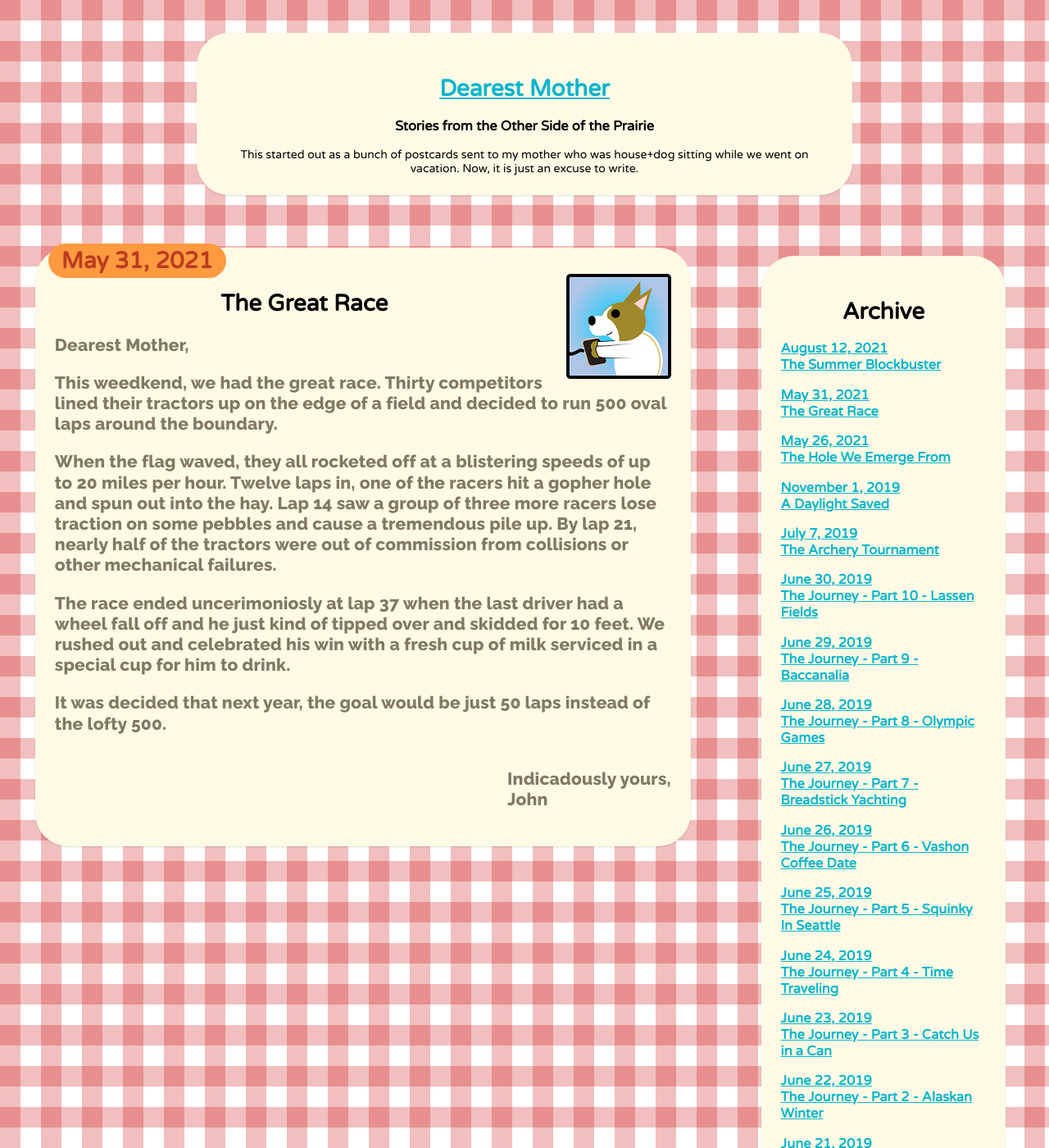
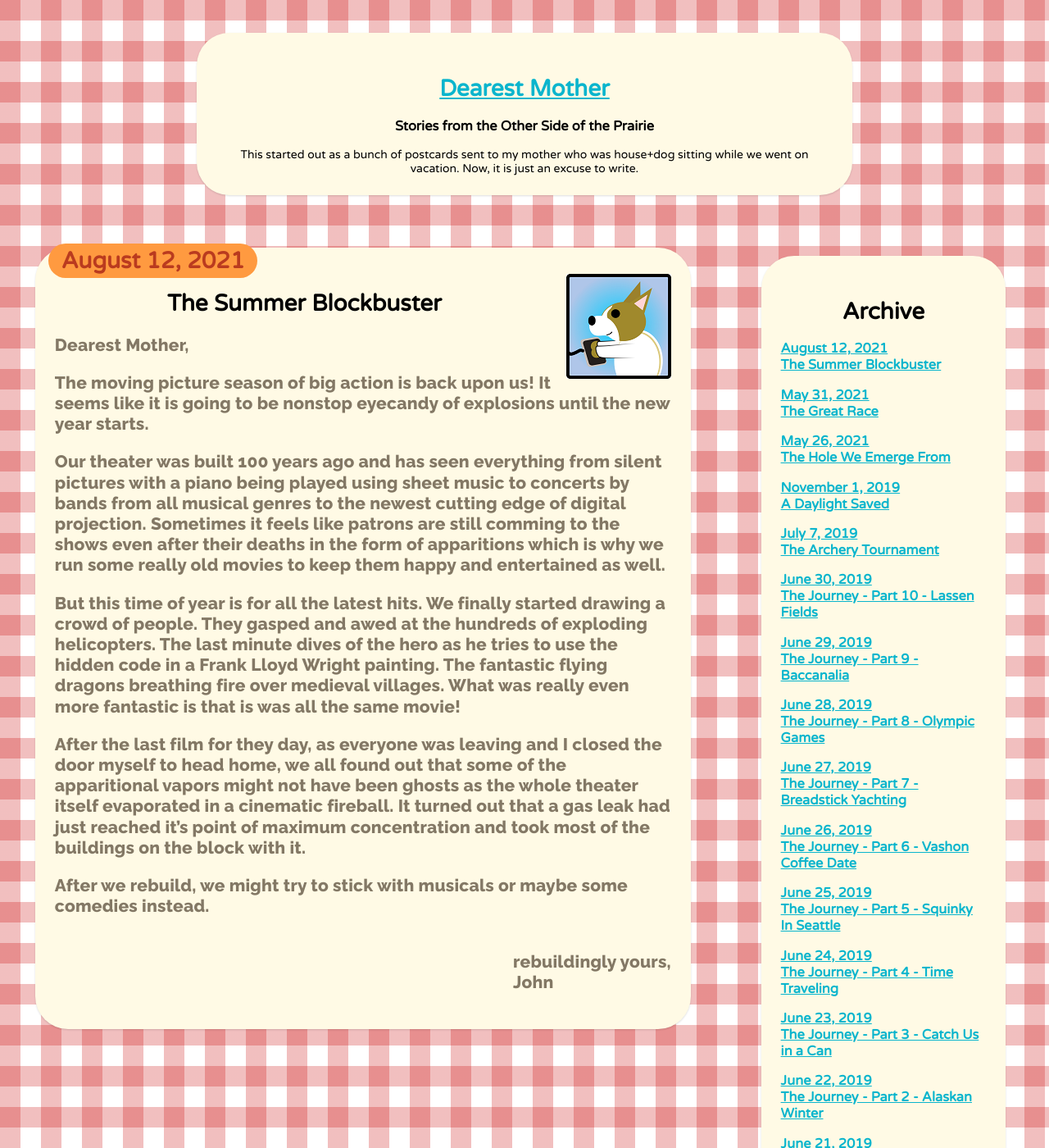
Before and after one commit to dearestmother/dearestmother.github.io, a Jekyll site: the page built from _posts/2021-08-11-the-summer-blockbuster.markdown, in a window 1280 px wide and 1400 px high. Shown: the whole window at 82% size. Built offline with Jekyll 4.4.1, drawn with Linux system fonts in a browser that asks for light colours; nearby versions of some CDN libraries.

Commit message:
Updated the summer blockbuster story

```diff
--- a/_posts/2021-08-11-the-summer-blockbuster.markdown
+++ b/_posts/2021-08-11-the-summer-blockbuster.markdown
@@ -1,15 +1,17 @@
 ---
 layout: post
-title:  "The Great Race"
-date:   2021-05-31 12:00:00 -0500
+title:  "The Summer Blockbuster"
+date:   2021-08-12 12:00:00 -0500
 categories: story
-tagline: Indicadously
+tagline: rebuildingly
 ---
 
-This weedkend, we had the great race. Thirty competitors lined their tractors up on the edge of a field and decided to run 500 oval laps around the boundary.
+The moving picture season of big action is back upon us! It seems like it is going to be nonstop eyecandy of explosions until the new year starts.
 
-When the flag waved, they all rocketed off at a blistering speeds of up to 20 miles per hour. Twelve laps in, one of the racers hit a gopher hole and spun out into the hay. Lap 14 saw a group of three more racers lose traction on some pebbles and cause a tremendous pile up. By lap 21, nearly half of the tractors were out of commission from collisions or other mechanical failures.
+Our theater was built 100 years ago and has seen everything from silent pictures with a piano being played using sheet music to concerts by bands from all musical genres to the newest cutting edge of digital projection. Sometimes it feels like patrons are still comming to the shows even after their deaths in the form of apparitions which is why we run some really old movies to keep them happy and entertained as well.
 
-The race ended uncerimoniosly at lap 37 when the last driver had a wheel fall off and he just kind of tipped over and skidded for 10 feet. We rushed out and celebrated his win with a fresh cup of milk serviced in a special cup for him to drink.
+But this time of year is for all the latest hits. We finally started drawing a crowd of people. They gasped and awed at the hundreds of exploding helicopters. The last minute dives of the hero as he tries to use the hidden code in a Frank Lloyd Wright painting. The fantastic flying dragons breathing fire over medieval villages. What was really even more fantastic is that is was all the same movie!
 
-It was decided that next year, the goal would be just 50 laps instead of the lofty 500.
+After the last film for they day, as everyone was leaving and I closed the door myself to head home, we all found out that some of the apparitional vapors might not have been ghosts as the whole theater itself evaporated in a cinematic fireball. It turned out that a gas leak had just reached it's point of maximum concentration and took most of the buildings on the block with it.
+
+After we rebuild, we might try to stick with musicals or maybe some comedies instead.
```
Also changed, not shown: _posts/2021-05-31-the-great-race copy.markdown (+10 -4 lines).
